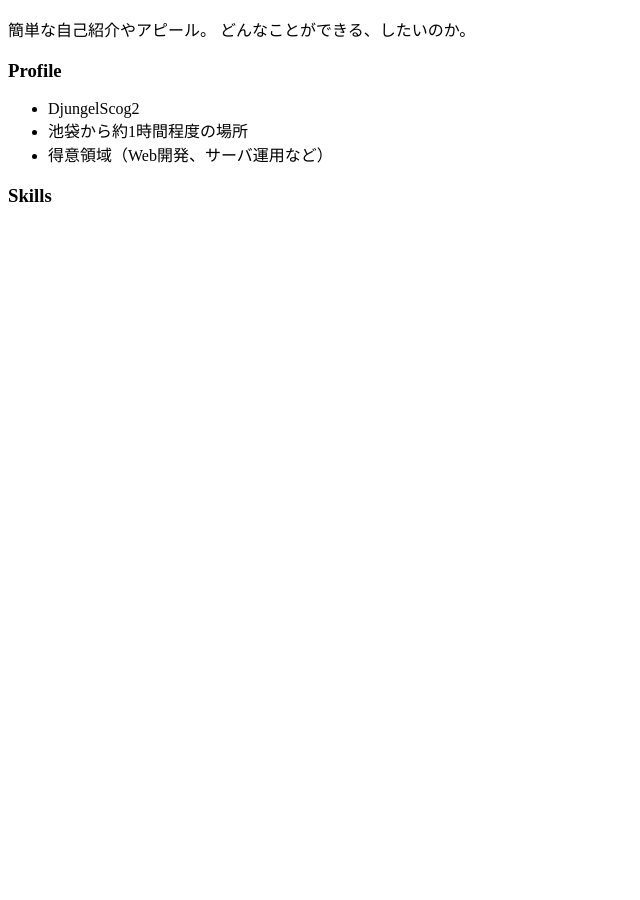
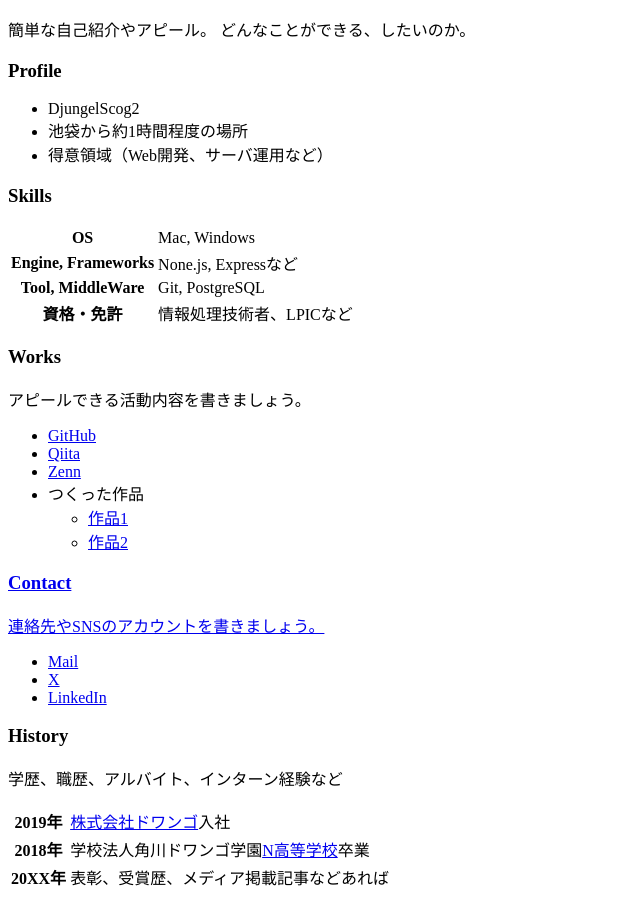
Before and after one commit to DjungelScog2/DjungelScog2.github.io, a plain HTML site: page index.html in a window 1280 px wide. Shown: the part 110-1010 px from the top of the page, without its empty margins (0-640 px from the left). Before the commit the page ends 800 px from the top, so only its background shows below. Drawn offline with Linux system fonts and the light colour scheme.

Commit message:
ポートフォリオに必要な情報を追加

```diff
--- a/index.html
+++ b/index.html
@@ -22,5 +22,63 @@
     </ul>
 
     <h3>Skills</h3>
+    <table>
+      <tr>
+        <th>OS</th>
+        <td>Mac, Windows</td>
+      </tr>
+      <tr>
+        <th>Engine, Frameworks</th>
+        <td>None.js, Expressなど</td>
+      </tr>
+      <tr>
+        <th>Tool, MiddleWare</th>
+        <td>Git, PostgreSQL</td>
+      </tr>
+      <tr>
+        <th>資格・免許</th>
+        <td>情報処理技術者、LPICなど</td>
+      </tr>
+    </table>
+
+    <h3>Works</h3>
+    <p>アピールできる活動内容を書きましょう。</p>
+    <ul>
+      <li><a href="https://github.com/">GitHub</a></li>
+      <li><a href="https://qiita.com/">Qiita</a></li>
+      <li><a href ="https://zenn.dev/">Zenn</a></li>
+      <li>
+        つくった作品
+        <ul>
+          <li><a href="https://example.com/">作品1</li>
+          <li><a href="https://example.com/">作品2</li>
+        </ul>
+      </li>
+    </ul>
+
+    <h3>Contact</h3>
+    <p>連絡先やSNSのアカウントを書きましょう。</p>
+    <ul>
+      <li><a href="mailto:name@example.com">Mail</a></li>
+      <li><a href="https://x.com/tt320216">X</a></li>
+      <li><a href="https://www.linkedin.com/">LinkedIn</a></li>
+    </ul>
+
+    <h3>History</h3>
+    <p>学歴、職歴、アルバイト、インターン経験など</p>
+    <table>
+      <tr>
+        <th>2019年</th>
+        <td><a href="https://dwango.co.jp">株式会社ドワンゴ</a>入社</td>
+      </tr>
+      <tr>
+        <th>2018年</th>
+        <td>学校法人角川ドワンゴ学園<a href="https://nnn.ed.jp">N高等学校</a>卒業</td>
+      </tr>
+      <tr>
+        <th>20XX年</th>
+        <td>表彰、受賞歴、メディア掲載記事などあれば</td>
+      </tr>
+    </table>
   </body>
 </html>
```
